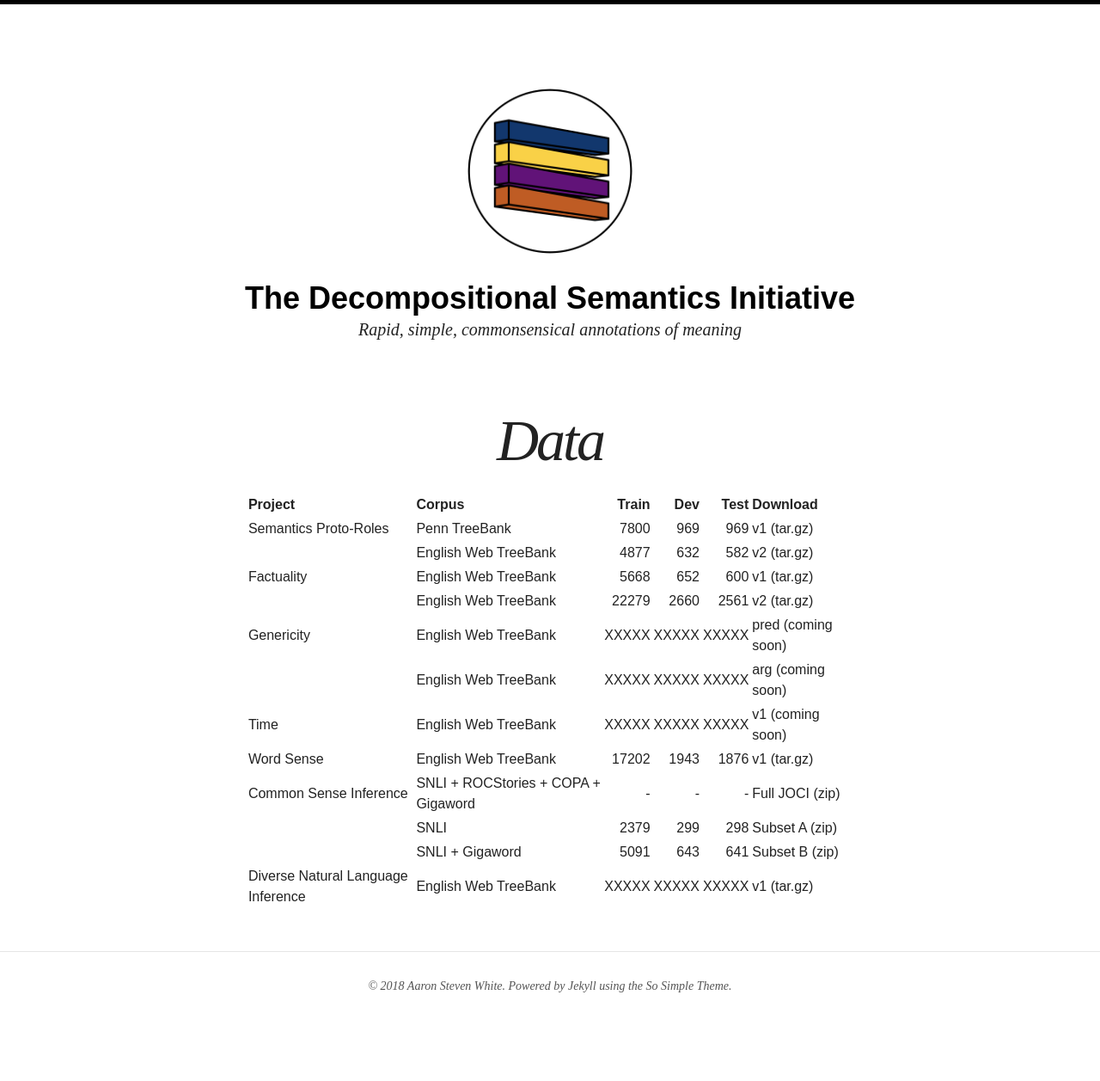
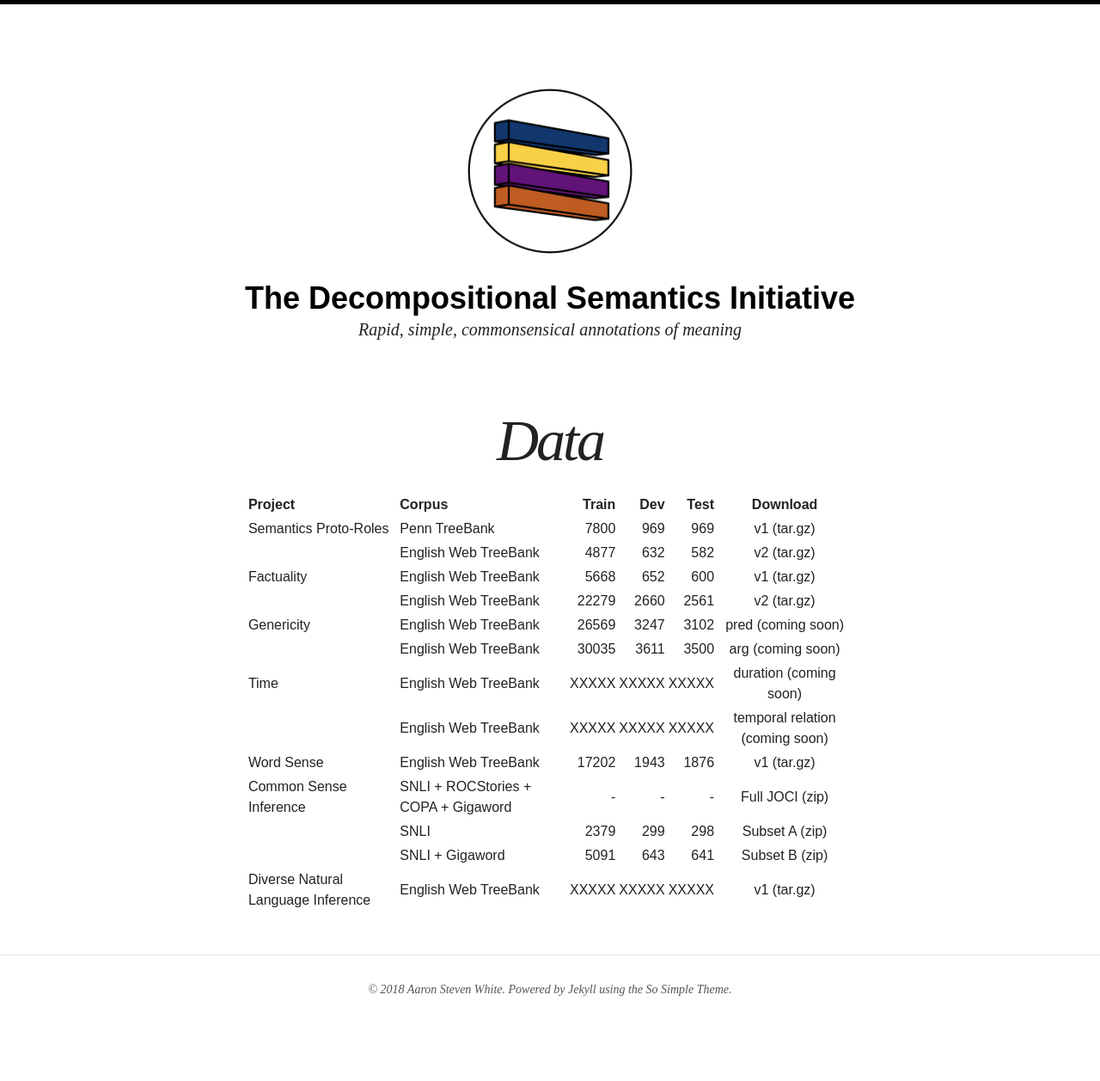
Before and after one commit to decompositional-semantics-initiative/decompositional-semantics-initiative.github.io, a Jekyll site: the page built from data/index.md, in a window 1280 px wide. Shown: the whole page at 86% size. Built offline with Jekyll 4.4.1, drawn with Linux system fonts in a browser that asks for light colours; nearby versions of some CDN libraries.

Commit message:
updated format of data

```diff
--- a/_data/projects.yml
+++ b/_data/projects.yml
@@ -52,22 +52,29 @@ genericity:
       filetype: coming soon #tar.gz
       corpus: English Web TreeBank
       url: "" #genericity_eng_udewt_v1.tar.gz
-      trainsize: XXXXX
-      devsize: XXXXX
-      testsize: XXXXX
+      trainsize: 26569
+      devsize: 3247
+      testsize: 3102
     - name: arg
       filetype: coming soon #tar.gz
       corpus: English Web TreeBank
       url: "" #genericity_eng_udewt_v1.tar.gz
-      trainsize: XXXXX
-      devsize: XXXXX
-      testsize: XXXXX
+      trainsize: 30035
+      devsize: 3611
+      testsize: 3500
 
 time:
   title: Time
   url: time/
   datasets:
-    - name: v1
+    - name: duration
+      filetype: coming soon #tar.gz
+      corpus: English Web TreeBank
+      url: "" #time_eng_udewt_v1.tar.gz
+      trainsize: XXXXX
+      devsize: XXXXX
+      testsize: XXXXX
+    - name: temporal relation
       filetype: coming soon #tar.gz
       corpus: English Web TreeBank
       url: "" #time_eng_udewt_v1.tar.gz
--- a/data/index.md
+++ b/data/index.md
@@ -12,7 +12,7 @@ search_omit: true
     <th align="right">Train</th>
     <th align="right">Dev</th>
     <th align="right">Test</th>
-    <th align="left">Download</th>
+    <th align="center">Download</th>
   </tr>
 {% for project in site.data.projects %}
   {% assign currproj = project[1] %}
@@ -27,7 +27,7 @@ search_omit: true
     <td align="right">{{ dataset.trainsize }}</td>
     <td align="right">{{ dataset.devsize }}</td>
     <td align="right">{{ dataset.testsize }}</td>
-    <td align="left"><a href="{{ site.url }}/projects/{{ currproj.url }}{{ dataset.url }}">{{ dataset.name }} ({{ dataset.filetype }})</a></td>
+    <td align="center"><a href="{{ site.url }}/projects/{{ currproj.url }}{{ dataset.url }}">{{ dataset.name }} ({{ dataset.filetype }})</a></td>
     </tr>
   {% endfor %}
 {% endfor %}
```
